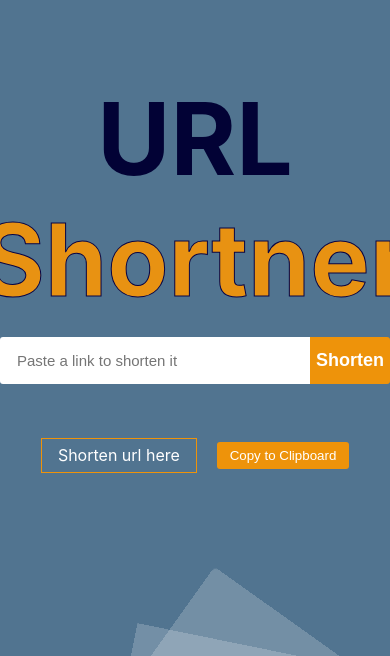
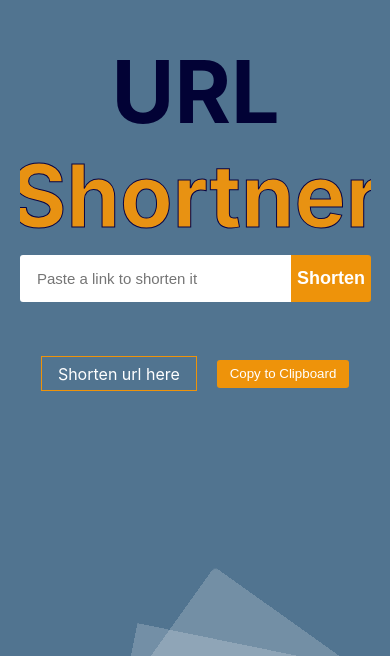
Before and after one commit to Anandhu5646/url-shortner-react, a React (Create React App) app: page / in a window 390 px wide. Shown: the part 188-844 px from the top of the page. Built offline with nearby package versions, Linux system fonts and the light colour scheme.

Commit message:
mobile screen size adjusted

```diff
--- a/src/components/UrlShortner.css
+++ b/src/components/UrlShortner.css
@@ -277,3 +277,16 @@
     font-size:1rem;
     margin-top: 50px;
 }
+
+
+@media (max-width:600px){
+    .container-url{
+        width: 90%;
+        margin-left: 20px;
+        overflow: hidden;
+    }
+    .header{
+        font-size: 43px;
+        margin-top: 170px;
+    }
+}
--- a/src/components/UrlShortner.js
+++ b/src/components/UrlShortner.js
@@ -9,7 +9,7 @@ const UrlShortner = ({ setInputValue }) => {
     setValue("")
   }
   return (
-    <div>
+    <div className="container-url">
       <div className="header">
         <h1>
           URL <span>Shortner</span>
```
